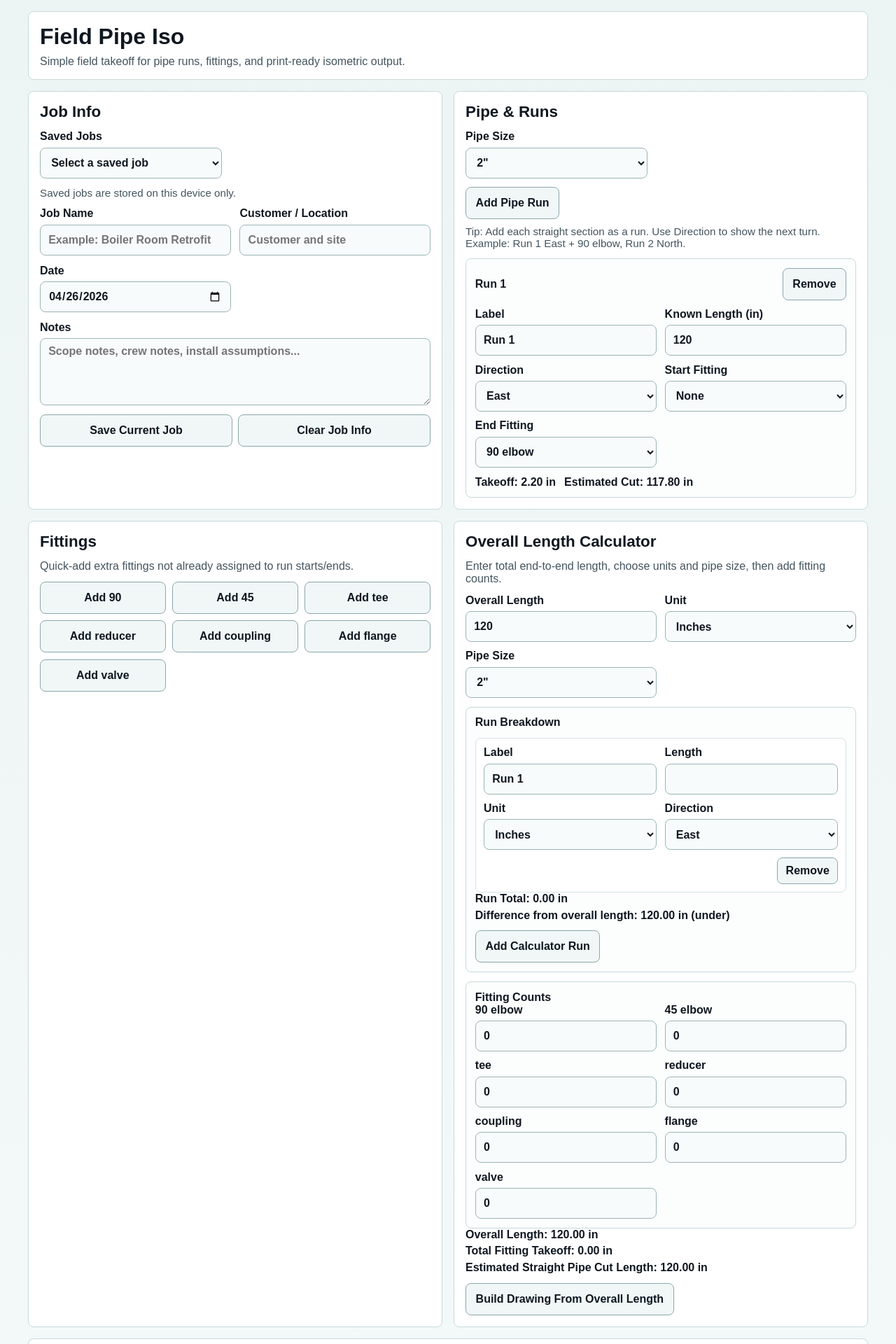
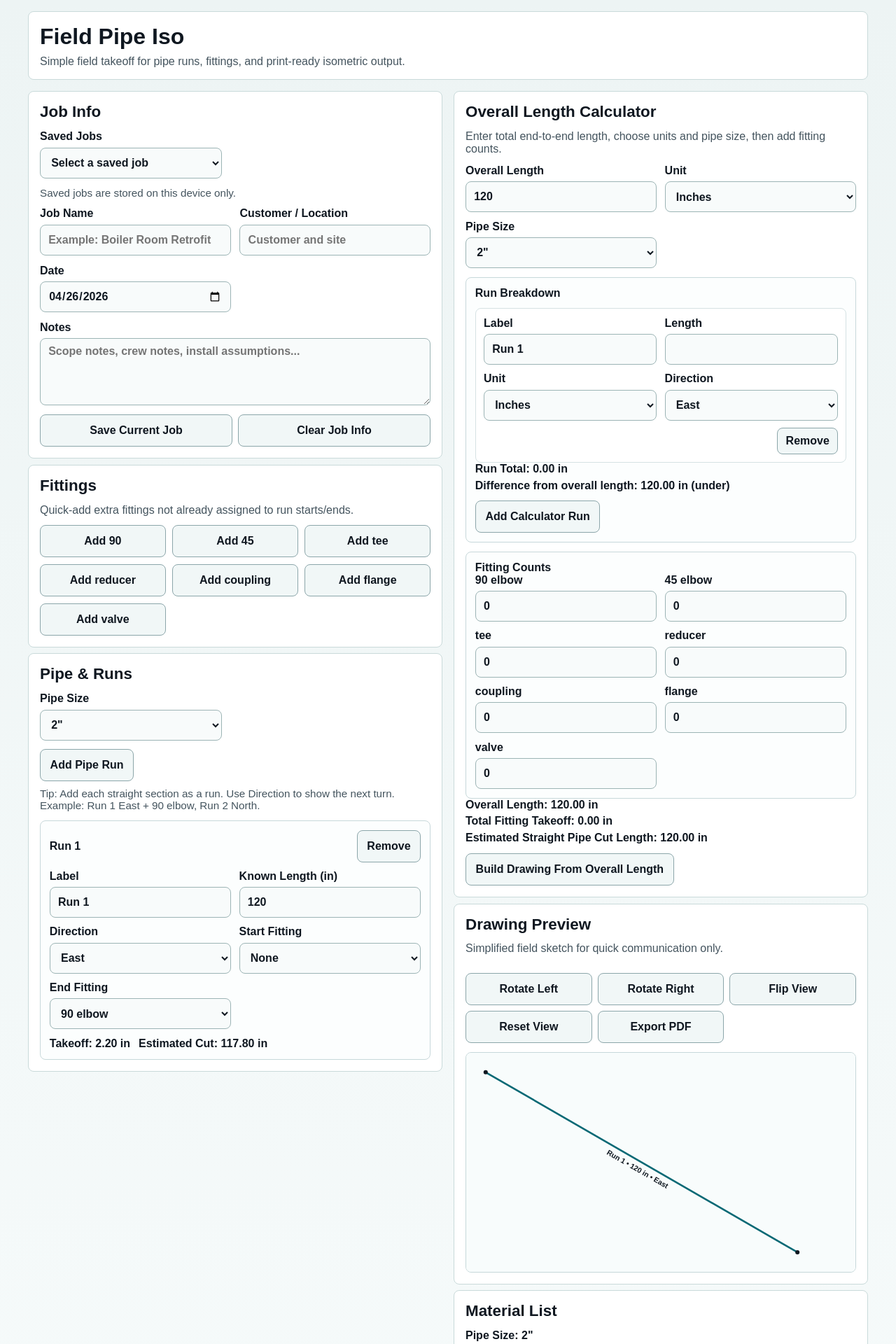
Before and after one commit to debsaisolutions-sketch/field-pipe-iso, a Next.js app: page / in a window 1280 px wide. Shown: the top 1920 px of the page at 70% size. Built offline with nearby package versions, Linux system fonts and the light colour scheme.

Commit message:
Improve two column workflow layout

```diff
--- a/src/app/page.js
+++ b/src/app/page.js
@@ -537,7 +537,8 @@ export default function Home() {
       </header>
 
       <main className={styles.mainGrid}>
-        <section className={styles.panel}>
+        <div className={styles.leftColumn}>
+        <section className={`${styles.panel} ${styles.jobPanel}`}>
           <h2>Job Info</h2>
           <div className={styles.jobPresetRow}>
             <label className={styles.inlineLabel}>
@@ -605,7 +606,19 @@ export default function Home() {
           </div>
         </section>
 
-        <section className={styles.panel}>
+        <section className={`${styles.panel} ${styles.fittingsPanel}`}>
+          <h2>Fittings</h2>
+          <p className={styles.helpText}>Quick-add extra fittings not already assigned to run starts/ends.</p>
+          <div className={styles.fitButtons}>
+            {FITTING_TYPES.map((fitting) => (
+              <button key={fitting} onClick={() => addFittingQuick(fitting)} type="button">
+                {fitting === "90 elbow" ? "Add 90" : fitting === "45 elbow" ? "Add 45" : `Add ${fitting}`}
+              </button>
+            ))}
+          </div>
+        </section>
+
+        <section className={`${styles.panel} ${styles.pipeRunsPanel}`}>
           <h2>Pipe & Runs</h2>
           <label className={styles.inlineLabel}>
             Pipe Size
@@ -703,20 +716,10 @@ export default function Home() {
             ))}
           </div>
         </section>
+        </div>
 
-        <section className={styles.panel}>
-          <h2>Fittings</h2>
-          <p className={styles.helpText}>Quick-add extra fittings not already assigned to run starts/ends.</p>
-          <div className={styles.fitButtons}>
-            {FITTING_TYPES.map((fitting) => (
-              <button key={fitting} onClick={() => addFittingQuick(fitting)} type="button">
-                {fitting === "90 elbow" ? "Add 90" : fitting === "45 elbow" ? "Add 45" : `Add ${fitting}`}
-              </button>
-            ))}
-          </div>
-        </section>
-
-        <section className={styles.panel}>
+        <div className={styles.rightColumn}>
+        <section className={`${styles.panel} ${styles.overallPanel}`}>
           <h2>Overall Length Calculator</h2>
           <p className={styles.helpText}>
             Enter total end-to-end length, choose units and pipe size, then add fitting counts.
@@ -994,6 +997,7 @@ export default function Home() {
             </tbody>
           </table>
         </section>
+        </div>
       </main>
     </div>
   );
--- a/src/app/page.module.css
+++ b/src/app/page.module.css
@@ -33,6 +33,11 @@
   grid-template-columns: 1fr;
 }
 
+.leftColumn,
+.rightColumn {
+  display: contents;
+}
+
 .panel {
   border: 1px solid #c9dada;
   border-radius: 8px;
@@ -43,6 +48,30 @@
 .panel h2 {
   font-size: 1.4rem;
   margin-bottom: 0.8rem;
+}
+
+.jobPanel {
+  order: 1;
+}
+
+.overallPanel {
+  order: 2;
+}
+
+.fittingsPanel {
+  order: 3;
+}
+
+.pipeRunsPanel {
+  order: 4;
+}
+
+.drawingPanel {
+  order: 5;
+}
+
+.materialPanel {
+  order: 6;
 }
 
 .formGrid {
@@ -289,16 +318,9 @@
 
 @media (min-width: 820px) {
   .mainGrid {
-    grid-template-columns: repeat(12, 1fr);
-  }
-
-  .panel {
-    grid-column: span 6;
-  }
-
-  .drawingPanel,
-  .materialPanel {
-    grid-column: span 12;
+    grid-template-columns: repeat(2, minmax(0, 1fr));
+    column-gap: 1rem;
+    row-gap: 0;
   }
 
   .formGrid {
@@ -311,6 +333,37 @@
 
   .jobActionsRow {
     grid-template-columns: repeat(2, minmax(0, 1fr));
+  }
+
+  .leftColumn,
+  .rightColumn {
+    display: grid;
+    gap: 0.55rem;
+    align-content: start;
+  }
+
+  .jobPanel {
+    order: 1;
+  }
+
+  .overallPanel {
+    order: 2;
+  }
+
+  .fittingsPanel {
+    order: 3;
+  }
+
+  .drawingPanel {
+    order: 4;
+  }
+
+  .pipeRunsPanel {
+    order: 5;
+  }
+
+  .materialPanel {
+    order: 6;
   }
 }
 
```
